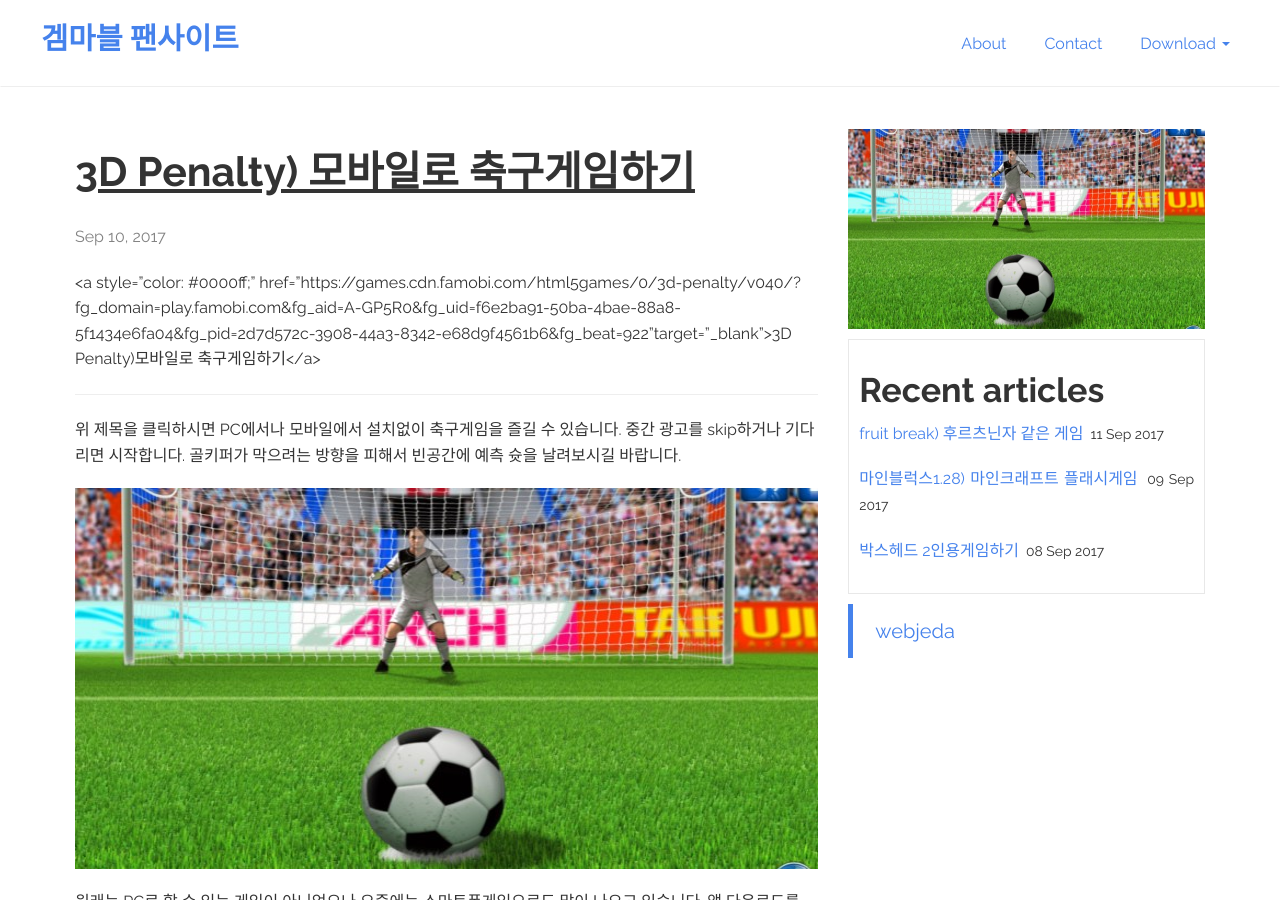
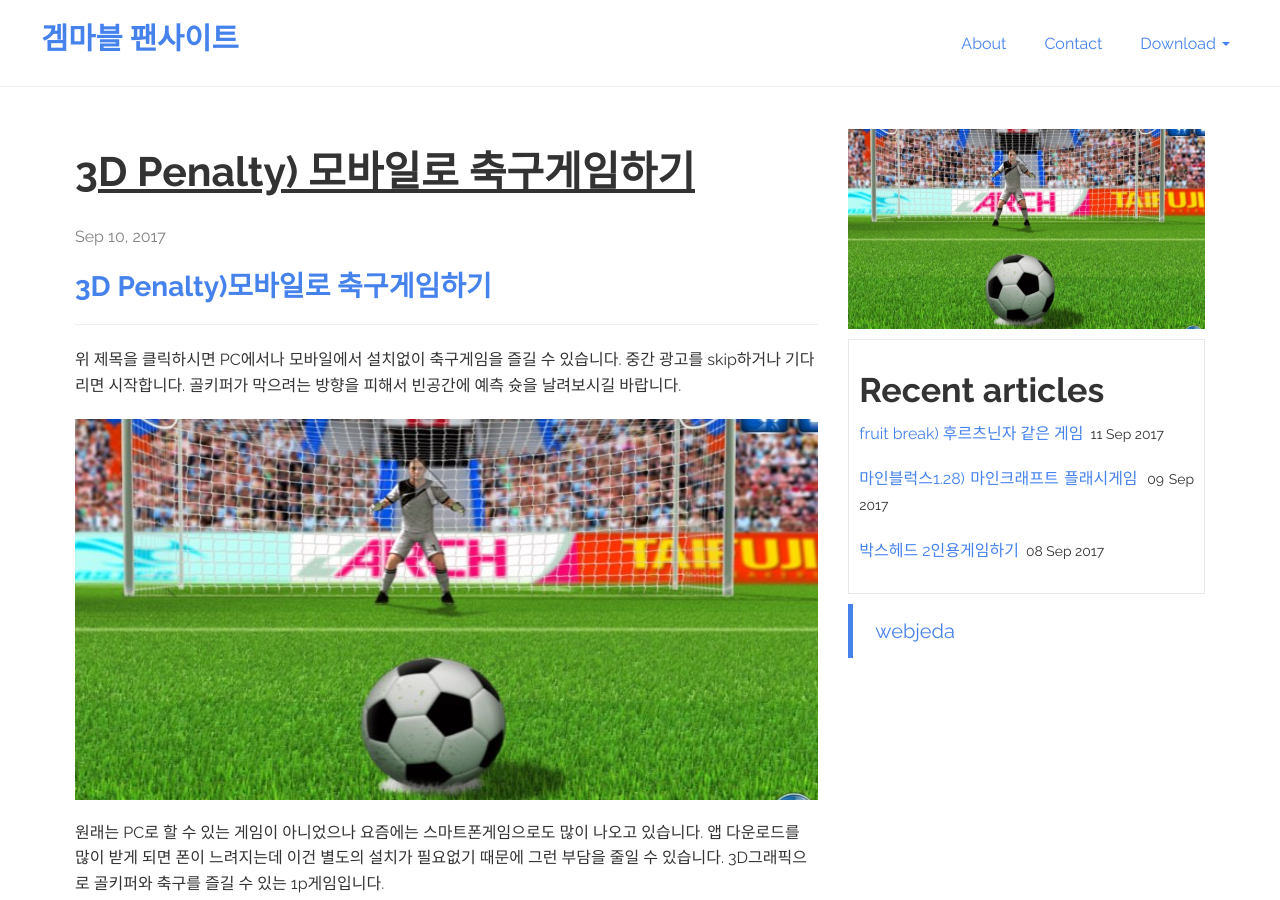
Before and after one commit to leevra/minecraft, a Jekyll site: the page built from _posts/2017-09-10-126.md, in a window 1280 px wide and 900 px high. Built offline with Jekyll 4.4.1, drawn with Linux system fonts in a browser that asks for light colours; comment, search, counter and statistics services are not loaded.

Commit message:
VersionActivity

```diff
--- a/_posts/2017-09-10-126.md
+++ b/_posts/2017-09-10-126.md
@@ -8,7 +8,7 @@ tags: [3D게임,모바일게임,축구게임]
 comments: true
 ---
 
-<a style="color: #0000ff;" href="https://games.cdn.famobi.com/html5games/0/3d-penalty/v040/?fg_domain=play.famobi.com&amp;fg_aid=A-GP5R0&amp;fg_uid=f6e2ba91-50ba-4bae-88a8-5f1434e6fa04&amp;fg_pid=2d7d572c-3908-44a3-8342-e68d9f4561b6&amp;fg_beat=922"target="_blank">3D Penalty)모바일로 축구게임하기</a>
+<h3><a href="https://games.cdn.famobi.com/html5games/0/3d-penalty/v040/?fg_domain=play.famobi.com&amp;amp;fg_aid=A-GP5R0&amp;amp;fg_uid=f6e2ba91-50ba-4bae-88a8-5f1434e6fa04&amp;amp;fg_pid=2d7d572c-3908-44a3-8342-e68d9f4561b6&amp;amp;fg_beat=922" target="_self">3D Penalty)모바일로 축구게임하기</a></h3>
 
 <hr />
 
```
